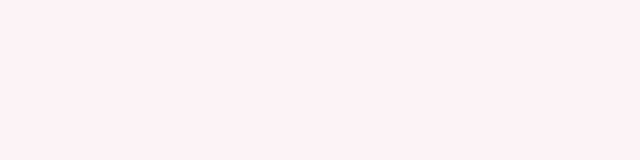
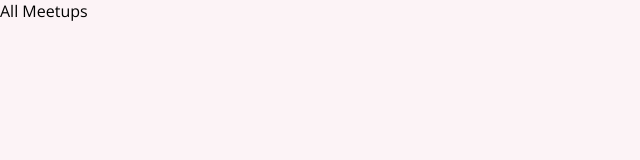
Before and after one commit to Anirudh-018/react-project1, a React (Create React App) app: page / in a window 1280 px wide. Shown: the top 160 px of the page, without its empty margins (0-640 px from the left). Built offline with nearby package versions, Linux system fonts and the light colour scheme.

Commit message:
basic routing added

```diff
--- a/package.json
+++ b/package.json
@@ -9,6 +9,7 @@
     "bootstrap": "^5.3.2",
     "react": "^18.2.0",
     "react-dom": "^18.2.0",
+    "react-router-dom": "^5.2.0",
     "react-scripts": "5.0.1",
     "web-vitals": "^2.1.4"
   },
--- a/src/App.js
+++ b/src/App.js
@@ -1,5 +1,21 @@
+import React from 'react';
+import { BrowserRouter as Router, Route } from 'react-router-dom';
+import AllMeetupsPage from './pages/AllMeetups'; // Assuming AllMeetups.js contains the AllMeetups component
+import Favourites from './pages/Favourites'; // Assuming Favourites.js contains the Favourites component
+
 function App() {
-    return <div></div>;
-  }
+  return (
+    <Router>
+      <div>
+        <Route path='/' exact>
+        <AllMeetupsPage />
+        </Route>
+        <Route path='/favourites'>
+        <Favourites />
+        </Route>
+      </div>
+    </Router>
+  );
+}
 
-  export default App;
+export default App;
--- a/src/index.js
+++ b/src/index.js
@@ -1,8 +1,14 @@
 import React from 'react';
 import ReactDOM from 'react-dom';
+import { BrowserRouter } from 'react-router-dom'
 
 import './index.css';
 import App from './App';
 
-const root = ReactDOM.createRoot(document.getElementById('root'));
-root.render(<App />);
+ReactDOM.render(
+    //used for routing
+    <BrowserRouter>
+        <App/>
+    </BrowserRouter>,
+    document.getElementById('root')
+);
--- /dev/null
+++ b/src/pages/AllMeetups.js
@@ -0,0 +1,6 @@
+import React from 'react';
+
+function AllMeetups(){
+    return <div>All Meetups</div>;
+}
+export default AllMeetups;
--- /dev/null
+++ b/src/pages/Favourites.js
@@ -0,0 +1,5 @@
+import React from 'react';
+function Favourites(){
+    return <div>Favs page</div>;
+}
+export default Favourites;
```
Also changed, not shown: 1 other file (tests, documents, lock files or other folders).
